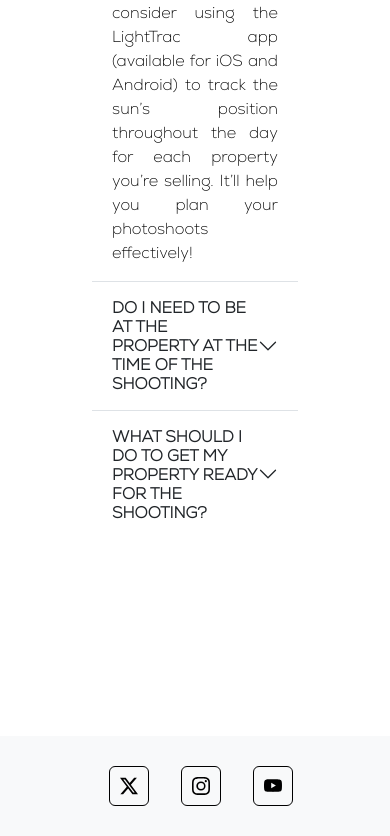
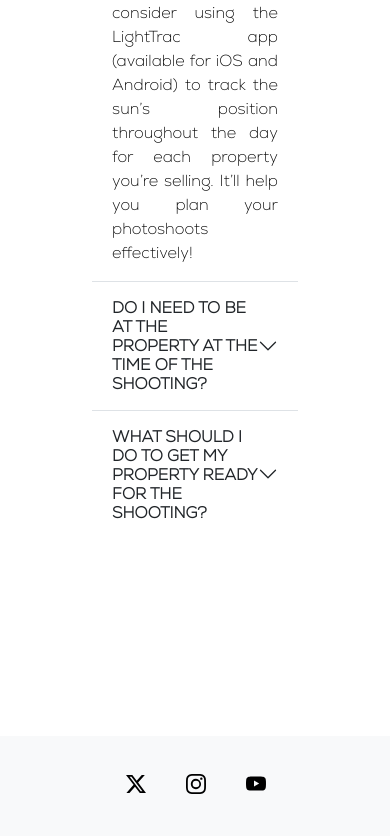
Before and after one commit to vanerezk/Az-Listing-Media, a React (Vite) app: page /about in a window 390 px wide. Shown: the part 2747-3583 px from the top of the page. Built offline with nearby package versions, Linux system fonts and the light colour scheme.

Commit message:
test desktop

```diff
--- a/src/App.css
+++ b/src/App.css
@@ -14,6 +14,14 @@
     object-fit: cover;
     border-radius: 25px;
     background: none;
+}
+
+.carousel-control-next-icon {
+    display: none;
+}
+
+.carousel-control-prev-icon {
+    display: none;
 }
 
 .firstphotoanother {
@@ -65,6 +73,8 @@ div.before-after-slider img {
 
 }
 
+
+
 .divcompare {
     height: 100%;
         width: 100%;
@@ -112,3 +122,15 @@ div.before-after-slider img {
     font-family: "Nexa Heavy";
     src: url("../src/assets/fonts/Nexa-Heavy.ttf") format("truetype");
 } */
+
+
+@media screen and (max-width: 768px) {
+    .react-multiple-carousel__arrow--left {
+        display: none !important;
+    }
+
+    .react-multiple-carousel__arrow--right {
+        display: none !important;
+    }
+
+}
--- a/src/components/Aboutmain/Aboutmain.jsx
+++ b/src/components/Aboutmain/Aboutmain.jsx
@@ -1,11 +1,14 @@
 import Col from 'react-bootstrap/Col';
 import Row from 'react-bootstrap/Row';
+import aboutphoto from '../../assets/photos/42 E Interlacken Dr-43.jpg';
 
-function Abooutmain() {
+function Aboutmain() {
   return (
     <>
+      {/* ABOUT US DESKTOP */}
+      <div className='d-none d-md-block'>
         <h1
-        className='text-center '
+          className='text-center d-none d-md-block '
           style={{
             marginTop: '52px',
             fontSize: '28px',
@@ -41,13 +44,13 @@ function Abooutmain() {
                   consectetur nisi corporis nihil eum officiis distinctio odio minus consequuntur
                   error, dignissimos facilis? Eaque harum impedit incidunt ad ea! Lorem ipsum dolor
                   sit amet, consectetur adipisicing elit. In omnis reprehenderit fugit ipsam
-                voluptatibus, adipisci deleniti delectus exercitationem dolor illum veniam sunt? Ea,
-                assumenda deserunt temporibus autem impedit ratione dolorum?
+                  voluptatibus, adipisci deleniti delectus exercitationem dolor illum veniam sunt?
+                  Ea, assumenda deserunt temporibus autem impedit ratione dolorum?
                 </h5>
               </Col>
               <Col className='text-center'>
                 <img
-                src='./src/assets/photos/Twilight_28556 N 124th Dr-1.png'
+                  src={aboutphoto}
                   alt='NO PHOTO YET'
                   style={{
                     width: '70%',
@@ -60,8 +63,69 @@ function Abooutmain() {
             </Row>
           </div>
         </div>
+      </div>
+
+      {/* ABOUT US MOBILE */}
+      <div className='d-block d-md-none '>
+        <div
+          className='bg-light '
+          style={{paddingBottom: '50px', paddingTop: '50px'}}>
+          <h1
+            className='text-center '
+            style={{
+              marginTop: '52px',
+              fontSize: '28px',
+              letterSpacing: '10px',
+            }}>
+            ABOUT US
+          </h1>
+          <hr
+            className=' mx-auto'
+            style={{marginTop: '20px', marginBottom: '20px', width: '200px'}}
+          />
+
+          <div
+            className='container'
+            style={{
+              width: '80%',
+            }}>
+            <Row>
+              <Col md={6}>
+                <h5
+                  style={{
+                    width: '100%',
+                    marginLeft: 'auto',
+                    marginRight: 'auto',
+                    fontSize: '16px',
+                    textAlign: 'justify',
+                  }}>
+                  Lorem ipsum dolor sit amet consectetur adipisicing elit. Sed similique earum
+                  consectetur nisi corporis nihil eum officiis distinctio odio minus consequuntur
+                  error, dignissimos facilis? Eaque harum impedit incidunt ad ea! Lorem ipsum dolor
+                  sit amet, consectetur adipisicin elit. In omnis reprehenderit fugit ipsam.
+                </h5>
+              </Col>
+              <Col
+                md={6}
+                className='text-center'>
+                <img
+                  src={aboutphoto}
+                  alt='NO PHOTO YET'
+                  style={{
+                    width: '100%',
+                    height: 'auto',
+                    marginTop: '20px',
+                    objectFit: 'cover',
+                    borderRadius: '10px',
+                  }}
+                />
+              </Col>
+            </Row>
+          </div>
+        </div>
+      </div>
     </>
   );
 }
 
-export default Abooutmain;
+export default Aboutmain;
--- a/src/components/Footer/Footer.jsx
+++ b/src/components/Footer/Footer.jsx
@@ -68,6 +68,9 @@ function Footer() {
                       width: '40px',
                       height: '40px',
                     }}>
+                    <a
+                      href='https://twitter.com '
+                      target='_blank'>
                       <svg
                         xmlns='http://www.w3.org/2000/svg'
                         width='20'
@@ -75,6 +78,7 @@ function Footer() {
                         viewBox='0 0 16 16'>
                         <path d='M12.6.75h2.454l-5.36 6.142L16 15.25h-4.937l-3.867-5.07-4.425 5.07H.316l5.733-6.57L0 .75h5.063l3.495 4.633L12.601.75Zm-.86 13.028h1.36L4.323 2.145H2.865z' />
                       </svg>
+                    </a>
                   </button>
                   <button
                     className='btn btn-light mx-3 d-flex justify-content-center align-items-center'
@@ -85,6 +89,10 @@ function Footer() {
                       width: '40px',
                       height: '40px',
                     }}>
+                    {' '}
+                    <a
+                      href='https://www.instagram.com/azlistingmedia'
+                      target='_blank'>
                       <svg
                         xmlns='http://www.w3.org/2000/svg'
                         width='20'
@@ -92,6 +100,7 @@ function Footer() {
                         viewBox='0 0 16 16'>
                         <path d='M8 0C5.829 0 5.556.01 4.703.048 3.85.088 3.269.222 2.76.42a3.9 3.9 0 0 0-1.417.923A3.9 3.9 0 0 0 .42 2.76C.222 3.268.087 3.85.048 4.7.01 5.555 0 5.827 0 8.001c0 2.172.01 2.444.048 3.297.04.852.174 1.433.372 1.942.205.526.478.972.923 1.417.444.445.89.719 1.416.923.51.198 1.09.333 1.942.372C5.555 15.99 5.827 16 8 16s2.444-.01 3.298-.048c.851-.04 1.434-.174 1.943-.372a3.9 3.9 0 0 0 1.416-.923c.445-.445.718-.891.923-1.417.197-.509.332-1.09.372-1.942C15.99 10.445 16 10.173 16 8s-.01-2.445-.048-3.299c-.04-.851-.175-1.433-.372-1.941a3.9 3.9 0 0 0-.923-1.417A3.9 3.9 0 0 0 13.24.42c-.51-.198-1.092-.333-1.943-.372C10.443.01 10.172 0 7.998 0zm-.717 1.442h.718c2.136 0 2.389.007 3.232.046.78.035 1.204.166 1.486.275.373.145.64.319.92.599s.453.546.598.92c.11.281.24.705.275 1.485.039.843.047 1.096.047 3.231s-.008 2.389-.047 3.232c-.035.78-.166 1.203-.275 1.485a2.5 2.5 0 0 1-.599.919c-.28.28-.546.453-.92.598-.28.11-.704.24-1.485.276-.843.038-1.096.047-3.232.047s-2.39-.009-3.233-.047c-.78-.036-1.203-.166-1.485-.276a2.5 2.5 0 0 1-.92-.598 2.5 2.5 0 0 1-.6-.92c-.109-.281-.24-.705-.275-1.485-.038-.843-.046-1.096-.046-3.233s.008-2.388.046-3.231c.036-.78.166-1.204.276-1.486.145-.373.319-.64.599-.92s.546-.453.92-.598c.282-.11.705-.24 1.485-.276.738-.034 1.024-.044 2.515-.045zm4.988 1.328a.96.96 0 1 0 0 1.92.96.96 0 0 0 0-1.92m-4.27 1.122a4.109 4.109 0 1 0 0 8.217 4.109 4.109 0 0 0 0-8.217m0 1.441a2.667 2.667 0 1 1 0 5.334 2.667 2.667 0 0 1 0-5.334' />
                       </svg>
+                    </a>
                   </button>
                   <button
                     className='btn btn-light mx-3 d-flex justify-content-center align-items-center'
@@ -102,6 +111,10 @@ function Footer() {
                       width: '40px',
                       height: '40px',
                     }}>
+                    {' '}
+                    <a
+                      href='https://youtube.com'
+                      target='_blank'>
                       <svg
                         xmlns='http://www.w3.org/2000/svg'
                         width='20'
@@ -109,6 +122,7 @@ function Footer() {
                         viewBox='0 0 16 16'>
                         <path d='M8.051 1.999h.089c.822.003 4.987.033 6.11.335a2.01 2.01 0 0 1 1.415 1.42c.101.38.172.883.22 1.402l.01.104.022.26.008.104c.065.914.073 1.77.074 1.957v.075c-.001.194-.01 1.108-.082 2.06l-.008.105-.009.104c-.05.572-.124 1.14-.235 1.558a2.01 2.01 0 0 1-1.415 1.42c-1.16.312-5.569.334-6.18.335h-.142c-.309 0-1.587-.006-2.927-.052l-.17-.006-.087-.004-.171-.007-.171-.007c-1.11-.049-2.167-.128-2.654-.26a2.01 2.01 0 0 1-1.415-1.419c-.111-.417-.185-.986-.235-1.558L.09 9.82l-.008-.104A31 31 0 0 1 0 7.68v-.123c.002-.215.01-.958.064-1.778l.007-.103.003-.052.008-.104.022-.26.01-.104c.048-.519.119-1.023.22-1.402a2.01 2.01 0 0 1 1.415-1.42c.487-.13 1.544-.21 2.654-.26l.17-.007.172-.006.086-.003.171-.007A100 100 0 0 1 7.858 2zM6.4 5.209v4.818l4.157-2.408z' />
                       </svg>
+                    </a>
                   </button>
                 </Row>
               </Col>
@@ -164,35 +178,22 @@ function Footer() {
             </Col>
 
             <Col
-              className='d-flex flex-column align-items-center '
-              style={{marginTop: '30px', marginRight: '80px'}}>
-              <Row>
-                <button
-                  className='btn btn-light mx-3 d-flex justify-content-center align-items-center'
-                  style={{
-                    border: '1px solid black',
-
-                    padding: '10px',
-                    width: '40px',
-                    height: '40px',
-                  }}>
+              className='text-center d-block d-md-none'
+              style={{marginTop: '35px', marginRight: '50px'}}>
+              <a href='https://twitter.com'>
                 <svg
+                  style={{marginRight: '40px'}}
                   xmlns='http://www.w3.org/2000/svg'
                   width='20'
                   height='20'
                   viewBox='0 0 16 16'>
                   <path d='M12.6.75h2.454l-5.36 6.142L16 15.25h-4.937l-3.867-5.07-4.425 5.07H.316l5.733-6.57L0 .75h5.063l3.495 4.633L12.601.75Zm-.86 13.028h1.36L4.323 2.145H2.865z' />
                 </svg>
-                </button>
-                <button
-                  className='btn btn-light mx-3 d-flex justify-content-center align-items-center'
-                  style={{
-                    border: '1px solid black',
-
-                    padding: '10px',
-                    width: '40px',
-                    height: '40px',
-                  }}>
+              </a>
+              <a
+                href='https://www.instagram.com/azlistingmedia'
+                target='_blank'
+                style={{marginRight: '40px'}}>
                 <svg
                   xmlns='http://www.w3.org/2000/svg'
                   width='20'
@@ -200,16 +201,11 @@ function Footer() {
                   viewBox='0 0 16 16'>
                   <path d='M8 0C5.829 0 5.556.01 4.703.048 3.85.088 3.269.222 2.76.42a3.9 3.9 0 0 0-1.417.923A3.9 3.9 0 0 0 .42 2.76C.222 3.268.087 3.85.048 4.7.01 5.555 0 5.827 0 8.001c0 2.172.01 2.444.048 3.297.04.852.174 1.433.372 1.942.205.526.478.972.923 1.417.444.445.89.719 1.416.923.51.198 1.09.333 1.942.372C5.555 15.99 5.827 16 8 16s2.444-.01 3.298-.048c.851-.04 1.434-.174 1.943-.372a3.9 3.9 0 0 0 1.416-.923c.445-.445.718-.891.923-1.417.197-.509.332-1.09.372-1.942C15.99 10.445 16 10.173 16 8s-.01-2.445-.048-3.299c-.04-.851-.175-1.433-.372-1.941a3.9 3.9 0 0 0-.923-1.417A3.9 3.9 0 0 0 13.24.42c-.51-.198-1.092-.333-1.943-.372C10.443.01 10.172 0 7.998 0zm-.717 1.442h.718c2.136 0 2.389.007 3.232.046.78.035 1.204.166 1.486.275.373.145.64.319.92.599s.453.546.598.92c.11.281.24.705.275 1.485.039.843.047 1.096.047 3.231s-.008 2.389-.047 3.232c-.035.78-.166 1.203-.275 1.485a2.5 2.5 0 0 1-.599.919c-.28.28-.546.453-.92.598-.28.11-.704.24-1.485.276-.843.038-1.096.047-3.232.047s-2.39-.009-3.233-.047c-.78-.036-1.203-.166-1.485-.276a2.5 2.5 0 0 1-.92-.598 2.5 2.5 0 0 1-.6-.92c-.109-.281-.24-.705-.275-1.485-.038-.843-.046-1.096-.046-3.233s.008-2.388.046-3.231c.036-.78.166-1.204.276-1.486.145-.373.319-.64.599-.92s.546-.453.92-.598c.282-.11.705-.24 1.485-.276.738-.034 1.024-.044 2.515-.045zm4.988 1.328a.96.96 0 1 0 0 1.92.96.96 0 0 0 0-1.92m-4.27 1.122a4.109 4.109 0 1 0 0 8.217 4.109 4.109 0 0 0 0-8.217m0 1.441a2.667 2.667 0 1 1 0 5.334 2.667 2.667 0 0 1 0-5.334' />
                 </svg>
-                </button>
-                <button
-                  className='btn btn-light mx-3 d-flex justify-content-center align-items-center'
-                  style={{
-                    border: '1px solid black',
-
-                    padding: '10px',
-                    width: '40px',
-                    height: '40px',
-                  }}>
+              </a>
+              <a
+                href='https://www.youtube.com/channel/UCRmUn3SaP1p9D6Z13-6Y2Rw'
+                target='_blank'
+                style={{marginRight: '40px'}}>
                 <svg
                   xmlns='http://www.w3.org/2000/svg'
                   width='20'
@@ -217,8 +213,7 @@ function Footer() {
                   viewBox='0 0 16 16'>
                   <path d='M8.051 1.999h.089c.822.003 4.987.033 6.11.335a2.01 2.01 0 0 1 1.415 1.42c.101.38.172.883.22 1.402l.01.104.022.26.008.104c.065.914.073 1.77.074 1.957v.075c-.001.194-.01 1.108-.082 2.06l-.008.105-.009.104c-.05.572-.124 1.14-.235 1.558a2.01 2.01 0 0 1-1.415 1.42c-1.16.312-5.569.334-6.18.335h-.142c-.309 0-1.587-.006-2.927-.052l-.17-.006-.087-.004-.171-.007-.171-.007c-1.11-.049-2.167-.128-2.654-.26a2.01 2.01 0 0 1-1.415-1.419c-.111-.417-.185-.986-.235-1.558L.09 9.82l-.008-.104A31 31 0 0 1 0 7.68v-.123c.002-.215.01-.958.064-1.778l.007-.103.003-.052.008-.104.022-.26.01-.104c.048-.519.119-1.023.22-1.402a2.01 2.01 0 0 1 1.415-1.42c.487-.13 1.544-.21 2.654-.26l.17-.007.172-.006.086-.003.171-.007A100 100 0 0 1 7.858 2zM6.4 5.209v4.818l4.157-2.408z' />
                 </svg>
-                </button>
-              </Row>
+              </a>
             </Col>
           </Row>
         </Container>
--- a/src/components/Listings/Listings.jsx
+++ b/src/components/Listings/Listings.jsx
@@ -223,10 +223,10 @@ function Listings() {
 
       <div className='d-md-none'>
         <div className='text-center'>
-          <h1 style={{marginTop: '70px', letterSpacing: '10px', fontSize: '40px'}}>
+          <h1 style={{marginTop: '70px', letterSpacing: '8px', fontSize: '28px'}}>
             LISTING SERVICES
           </h1>
-          <h5>We offer a variety of different services depending on your listing needs.</h5>
+          <hr style={{width: '100px', marginLeft: 'auto', marginRight: 'auto'}} />
         </div>
         <div
           className='d-md-none  d-flex justify-content-center '
@@ -377,6 +377,11 @@ function Listings() {
             </Carousel.Item>
           </Carousel>
         </div>
+        <h5
+          className='text-center'
+          style={{marginBottom: '40px', textAlign: 'justify'}}>
+          We offer a variety of different services depending on your listing needs.
+        </h5>
         <div className='text-center'>
           <button
             className='btn btn-light mx-auto'
--- a/src/components/Services/Services.jsx
+++ b/src/components/Services/Services.jsx
@@ -228,12 +228,18 @@ function Services() {
                   marginTop: '40px',
                   marginLeft: '28px',
                   marginBottom: '80px',
+                  borderRadius: '15px',
                   boxShadow: '0 8px 16px 0 rgba(0,0,0,0.1)',
                 }}>
                 <Card.Img
                   variant='top'
                   src={listingmedia}
-                  style={{padding: '20px', height: '18rem'}}
+                  style={{
+                    padding: '20px',
+                    height: '18rem',
+                    objectFit: 'cover',
+                    borderRadius: '30px',
+                  }}
                 />
                 <Card.Body className='text-center'>
                   <Card.Title
@@ -258,6 +264,7 @@ function Services() {
                 style={{
                   width: '65vw',
                   marginTop: '40px',
+                  borderRadius: '15px',
                   marginLeft: '28px',
                   marginBottom: '80px',
                   boxShadow: '0 8px 16px 0 rgba(0,0,0,0.1)',
@@ -265,7 +272,12 @@ function Services() {
                 <Card.Img
                   variant='top'
                   src={aerialmedia}
-                  style={{padding: '20px', height: '18rem'}}
+                  style={{
+                    padding: '20px',
+                    height: '18rem',
+                    objectFit: 'cover',
+                    borderRadius: '30px',
+                  }}
                 />
                 <Card.Body className='text-center'>
                   <Card.Title
@@ -288,6 +300,7 @@ function Services() {
                 className='mx-auto '
                 style={{
                   width: '65vw',
+                  borderRadius: '15px',
                   marginTop: '40px',
                   marginLeft: '28px',
                   marginBottom: '80px',
@@ -296,7 +309,12 @@ function Services() {
                 <Card.Img
                   variant='top'
                   src={marketingvideos}
-                  style={{padding: '20px', height: '18rem'}}
+                  style={{
+                    padding: '20px',
+                    height: '18rem',
+                    objectFit: 'cover',
+                    borderRadius: '30px',
+                  }}
                 />
                 <Card.Body className='text-center '>
                   <Card.Title
@@ -322,12 +340,18 @@ function Services() {
                   marginTop: '40px',
                   marginLeft: '28px',
                   marginBottom: '80px',
+                  borderRadius: '15px',
                   boxShadow: '0 8px 16px 0 rgba(0,0,0,0.1)',
                 }}>
                 <Card.Img
                   variant='top'
                   src={virtualtour}
-                  style={{padding: '20px', height: '18rem'}}
+                  style={{
+                    padding: '20px',
+                    height: '18rem',
+                    objectFit: 'cover',
+                    borderRadius: '30px',
+                  }}
                 />
                 <Card.Body className='text-center '>
                   <Card.Title
--- a/src/pages/Home.jsx
+++ b/src/pages/Home.jsx
@@ -6,7 +6,7 @@ import Topbutton from '../components/Top/Topbutton';
 import Services from '../components/Services/Services';
 import Portfolio from '../components/Portfolio/Portfolio';
 import Listings from '../components/Listings/Listings';
-import Abooutmain from '../components/Aboutmain/Aboutmain';
+import Aboutmain from '../components/Aboutmain/Aboutmain';
 import firstlogo from '../assets/photos/Pulte_Group_updated_logo.png';
 import secondlogo from '../assets/photos/Realty_ONE_Group_Logo_Black_Text.png';
 import thirdlogo from '../assets/photos/REAX_BIG.png';
@@ -38,7 +38,7 @@ function Home() {
       <Video />
       <Services />
       <Portfolio />
-      <Abooutmain />
+      <Aboutmain />
       <Listings />
       <Reviews />
       {/* brands */}
```
Lines whose indentation alone changed are shown as unchanged.
